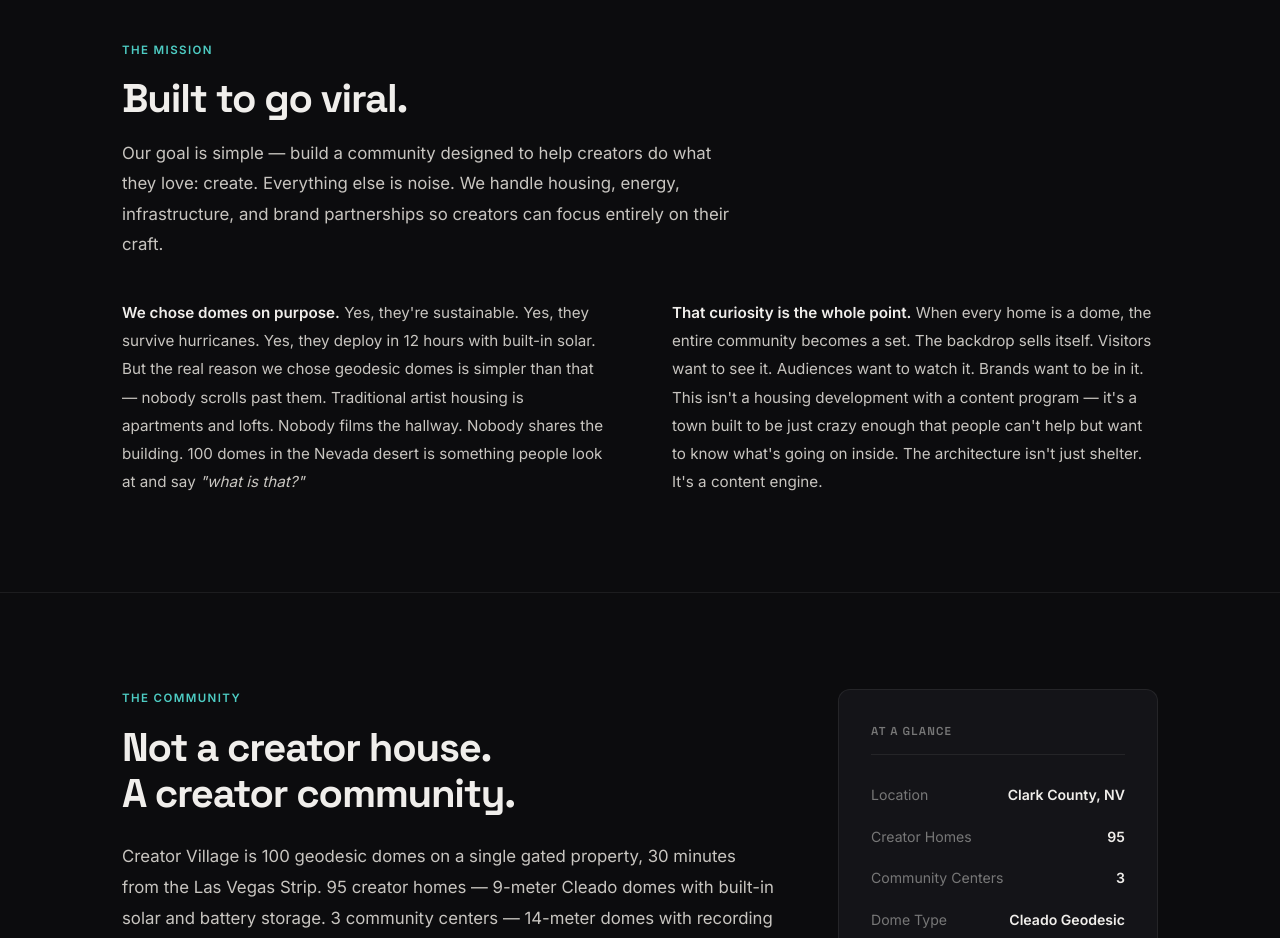
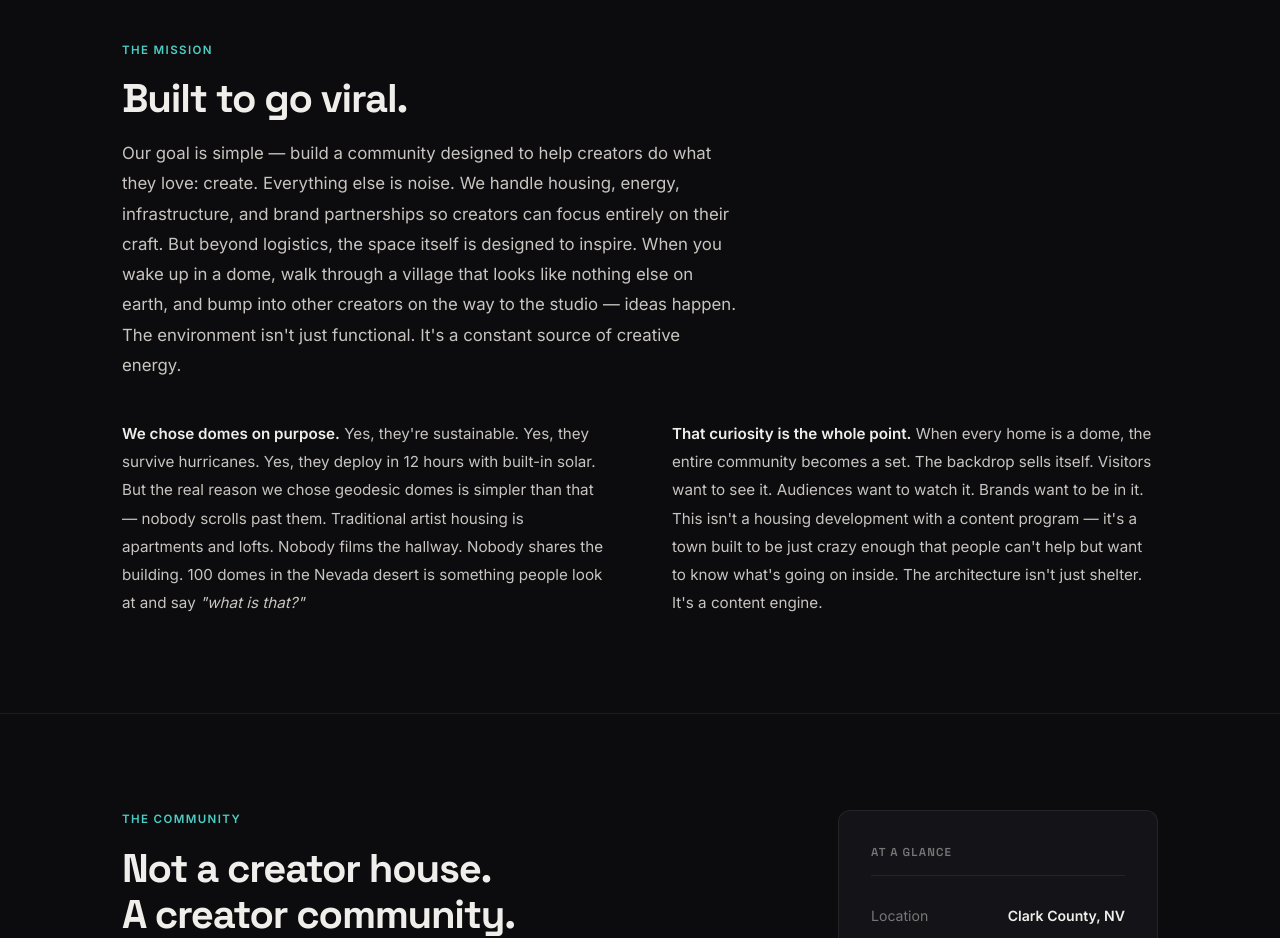
Before and after one commit to Chris-SIKI/creatorvillage, a plain HTML site: page index.html in a window 1280 px wide. Shown: the part 1640-2578 px from the top of the page. Drawn offline with Linux system fonts and the light colour scheme.

Commit message:
add inspiration messaging to mission section

```diff
--- a/index.html
+++ b/index.html
@@ -576,7 +576,7 @@
         <div class="section__eyebrow">The Mission</div>
         <h2 class="section__title">Built to go viral.</h2>
         <p class="section__desc" style="max-width: 620px;">
-          Our goal is simple &mdash; build a community designed to help creators do what they love: create. Everything else is noise. We handle housing, energy, infrastructure, and brand partnerships so creators can focus entirely on their craft.
+          Our goal is simple &mdash; build a community designed to help creators do what they love: create. Everything else is noise. We handle housing, energy, infrastructure, and brand partnerships so creators can focus entirely on their craft. But beyond logistics, the space itself is designed to inspire. When you wake up in a dome, walk through a village that looks like nothing else on earth, and bump into other creators on the way to the studio &mdash; ideas happen. The environment isn't just functional. It's a constant source of creative energy.
         </p>
       </div>
 
```
